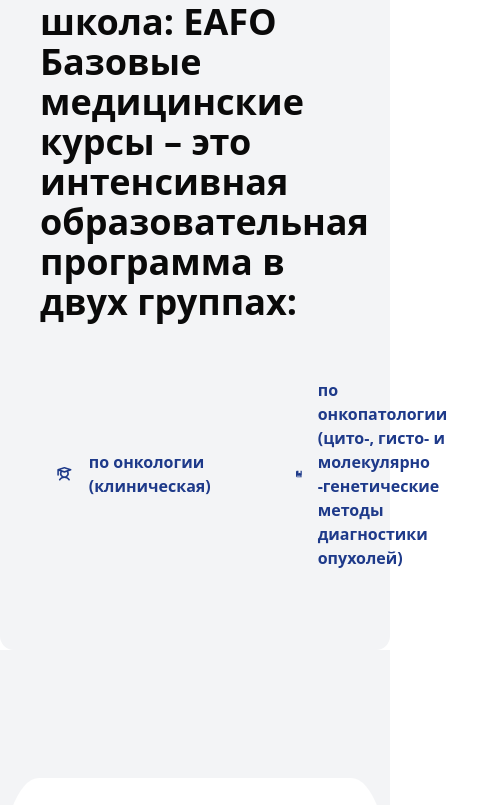
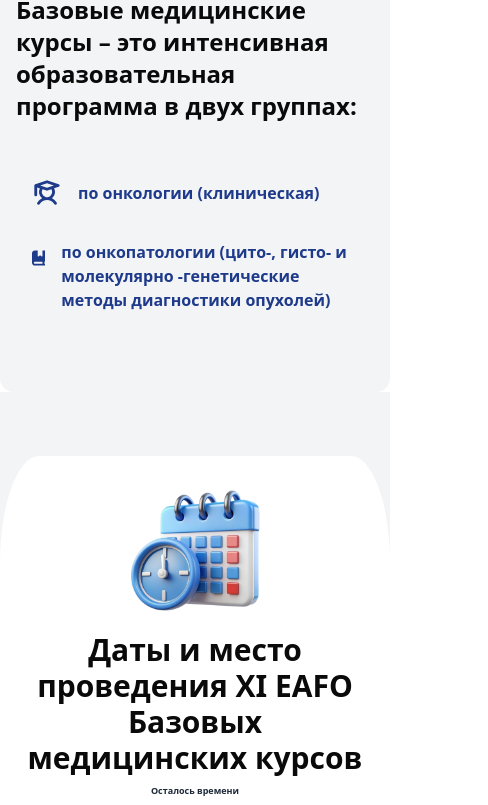
Before and after one commit to gaurav-pndy/eafo, a React (Vite) app: page / in a window 390 px wide. Shown: the part 1835-2640 px from the top of the page, 488 px wide, since content can reach past the window. Built offline with nearby package versions, Linux system fonts and the light colour scheme.

Commit message:
applied changes

```diff
--- a/src/components/HomeComponents/CourseContent.jsx
+++ b/src/components/HomeComponents/CourseContent.jsx
@@ -26,13 +26,13 @@
   };
 
   return (
-    <div className="bg-gray-100 p-10 py-16 rounded-xl">
+    <div className="bg-gray-100 px-4 lg:px-10 py-16 rounded-xl">
       <div className="max-w-6xl mx-auto">
-        <h2 className="text-4xl mb-10 font-bold">
+        <h2 className="text-2xl lg:text-4xl mb-10 font-bold">
           {t("course_content.heading")}
         </h2>
 
-        <div className="flex space-x-10 text-[#1e3a8a]">
+        <div className="flex flex-col lg:flex-row lg:space-x-10 text-[#1e3a8a]">
           {/* Oncology */}
           <div
             onClick={() =>
@@ -54,9 +54,9 @@
                 "По онкопатологии (цито-, гисто- и молекулярно-генетические методы диагностики опухолей)"
               )
             }
-            className="cursor-pointer flex items-center space-x-4 hover:bg-gray-200 p-4 rounded-lg"
+            className="cursor-pointer flex items-start space-x-4 hover:bg-gray-200 p-4 rounded-lg"
           >
-            <FaBookBookmark className="text-3xl " />
+            <FaBookBookmark className="text-4xl " />
             <span className=" font-semibold ">
               {t("course_content.button2")}
             </span>
@@ -69,11 +69,10 @@
             {/* <DialogHeader>
               <DialogTitle>{courseTitle}</DialogTitle>
             </DialogHeader> */}
-            <div className="text-lg text-gray-700 space-y-2 mt-4">
+            <div className="lg:text-lg text-gray-700  space-y-2 mt-4">
               {selectedCourse?.map((topic, index) => (
-                <div key={index} className="flex items-start space-x-2">
-                  <span className=" font-bold"> Тема {index + 1}.</span>
-                  <span>{topic}</span>
+                <div key={index}>
+                  <span dangerouslySetInnerHTML={{ __html: topic }}></span>
                 </div>
               ))}
             </div>
--- a/src/components/HomeComponents/CourseSchedule.jsx
+++ b/src/components/HomeComponents/CourseSchedule.jsx
@@ -7,7 +7,7 @@
   const { t } = useTranslation();
 
   return (
-    <div className="w-full py-32 flex justify-center items-center mx-auto bg-gray-100   overflow-hidden">
+    <div className="w-full py-16 lg:py-32 flex justify-center items-center mx-auto bg-gray-100   overflow-hidden">
       <div className="p-4 lg:p-10 lg:pt-24 lg:w-[90%] xl:w-[70%] flex flex-col rounded-[10%] bg-white relative">
         {/* Calendar animation/image */}
         <div className="flex lg:absolute -top-25 -left-6  mx-auto">
--- a/src/pages/Home.jsx
+++ b/src/pages/Home.jsx
@@ -39,7 +39,7 @@
       <CourseContent />
       <CourseSchedule />
       {/* <ForumExperts /> */}
-      <WhyUs />
+      {/* <WhyUs /> */}
       <Prizes />
       <WhatAwaitsYou />
       <ForWhomCourse />
```
Also changed, not shown: src/locales/ru.json.
